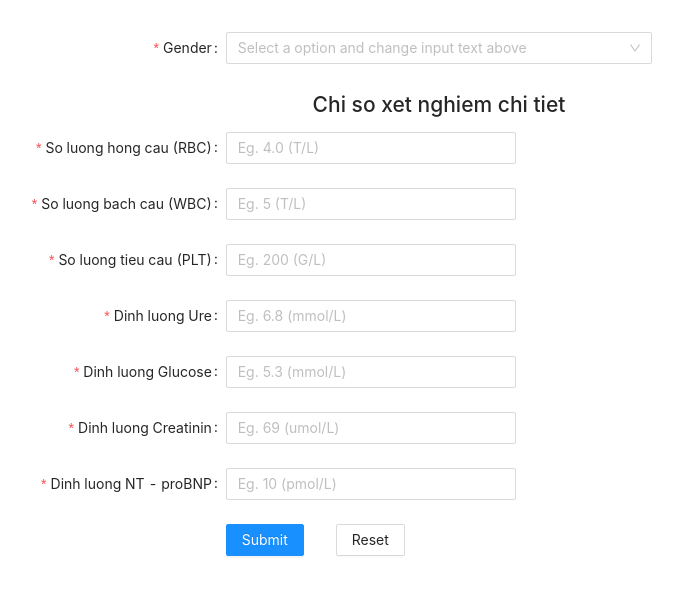
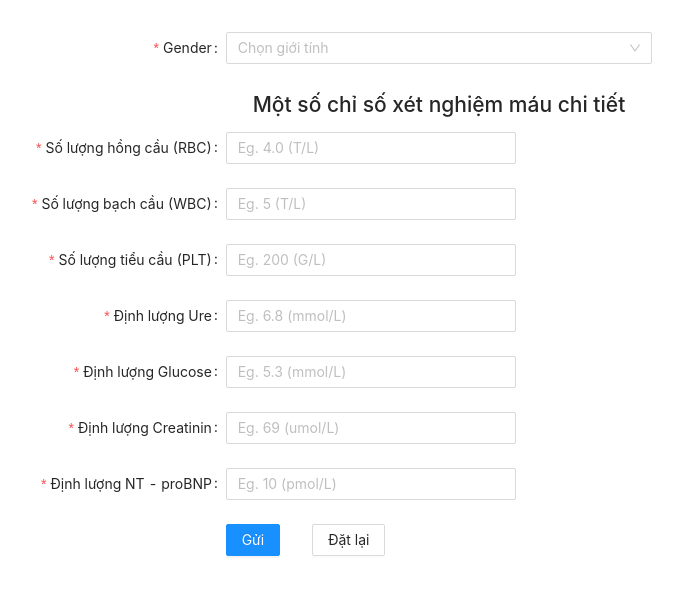
Before and after one commit to LeDucLoi193/HealthyWebsite, a React (Create React App) app in the folder client/: page /input-data/viem-phoi-xn in a window 1280 px wide. Shown: the top 594 px of the page, without its empty margins (201-884 px from the left). Built offline with nearby package versions, Linux system fonts and the light colour scheme.

Commit message:
change to VNese

```diff
--- a/client/src/components/data/Gout.js
+++ b/client/src/components/data/Gout.js
@@ -67,14 +67,14 @@ const Gout = () => {
           ]}
         >
           <Select
-            placeholder="Select a option and change input text above"
+            placeholder="Chọn giới tính"
             allowClear
           >
-            <Option value="male">Male</Option>
-            <Option value="female">Female</Option>
+            <Option value="male">Nam</Option>
+            <Option value="female">Nữ</Option>
           </Select>
         </Form.Item>
-        <h2>Chi so xet nghiem</h2>
+        <h2>Chỉ số xét nghiệm</h2>
         <Form.Item
           name="axiduric"
           label="Axid Uric"
@@ -84,99 +84,99 @@ const Gout = () => {
             },
           ]}
         >
-          <InputNumber placeholder="Eg. 250 (mmol/L)" />
+          <InputNumber placeholder="VD. 250 (mmol/L)" />
         </Form.Item>
 
         <Form.Item
           name="CRP.hs"
-          label="Dinh luong CRP.hs"
+          label="Định lượng CRP.hs"
           rules={[
             {
               required: true,
             },
           ]}
         >
-          <InputNumber placeholder="Eg. 3.5 (mg/L)" />
+          <InputNumber placeholder="VD. 3.5 (mg/L)" />
         </Form.Item>
 
         <Form.Item
           name="WBC"
-          label="So luong bach cau (WBC)"
+          label="Số lượng bạch cầu (WBC)"
           rules={[
             {
               required: true,
             },
           ]}
         >
-          <InputNumber placeholder="Eg. 5 (T/L)" />
+          <InputNumber placeholder="VD. 5 (T/L)" />
         </Form.Item>
 
         <Form.Item
           name="NEUT"
-          label="Ti le bach cau trung tinh (%)"
+          label="Tỉ lệ bạch cầu trung tính (%)"
           rules={[
             {
               required: true,
             },
           ]}
         >
-          <InputNumber placeholder="Eg. 50 (%)" />
+          <InputNumber placeholder="VD. 50 (%)" />
         </Form.Item>
 
         <Form.Item
           name="LYM"
-          label="Ti le bach cau Lympho (%)"
+          label="Tỉ lệ bạch cầu Lympho (%)"
           rules={[
             {
               required: true,
             },
           ]}
         >
-          <InputNumber placeholder="Eg. 30 (%)" />
+          <InputNumber placeholder="VD. 30 (%)" />
         </Form.Item>
 
         <Form.Item
           name="pH"
-          label="Do pH"
+          label="Độ pH"
           rules={[
             {
               required: true,
             },
           ]}
         >
-          <InputNumber placeholder="Eg. 6.0" />
+          <InputNumber placeholder="VD. 6.0" />
         </Form.Item>
 
         <Form.Item
           name="glucose"
-          label="Dinh luong glucose"
+          label="Định lượng glucose"
           rules={[
             {
               required: true,
             },
           ]}
         >
-          <InputNumber placeholder="Eg. 5.0 (mmol/L)" />
+          <InputNumber placeholder="VD. 5.0 (mmol/L)" />
         </Form.Item>
 
         <Form.Item
           name="Cortisol"
-          label="Dinh luong Cortisol"
+          label="Định lượng Cortisol"
           rules={[
             {
               required: true,
             },
           ]}
         >
-          <InputNumber placeholder="Eg. 250 (mnmol/L)" />
+          <InputNumber placeholder="VD. 250 (mnmol/L)" />
         </Form.Item>
 
         <Form.Item {...tailLayout}>
           <Button type="primary" htmlType="submit" loading={loading}>
-            Submit
+            Gửi
           </Button>
           <Button htmlType="button" onClick={onReset}>
-            Reset
+            Đặt lại
           </Button>
         </Form.Item>
       </Form>
--- a/client/src/components/data/LoangXuong.js
+++ b/client/src/components/data/LoangXuong.js
@@ -68,14 +68,14 @@ const LoangXuong = () => {
           ]}
         >
           <Select
-            placeholder="Select a option and change input text above"
+            placeholder="Chọn giới tính"
             allowClear
           >
-            <Option value="male">Male</Option>
-            <Option value="female">Female</Option>
+            <Option value="male">Nam</Option>
+            <Option value="female">Nữ</Option>
           </Select>
         </Form.Item>
-        <h2>Chi so T-Score cho moi vung</h2>
+        <h2>Chỉ số T-Score cho mỗi vùng</h2>
         <Form.Item
           name="L1"
           label="L1"
@@ -97,7 +97,7 @@ const LoangXuong = () => {
             },
           ]}
         >
-          <InputNumber placeholder="Eg. 0.5" />
+          <InputNumber placeholder="VD. 0.5" />
         </Form.Item>
 
         <Form.Item
@@ -109,7 +109,7 @@ const LoangXuong = () => {
             },
           ]}
         >
-          <InputNumber placeholder="Eg. -0.5" />
+          <InputNumber placeholder="VD. -0.5" />
         </Form.Item>
 
         <Form.Item
@@ -121,7 +121,7 @@ const LoangXuong = () => {
             },
           ]}
         >
-          <InputNumber placeholder="Eg. -3" />
+          <InputNumber placeholder="VD. -3" />
         </Form.Item>
 
         <Form.Item
@@ -133,15 +133,15 @@ const LoangXuong = () => {
             },
           ]}
         >
-          <InputNumber placeholder="Eg. -2.6" />
+          <InputNumber placeholder="VD. -2.6" />
         </Form.Item>
 
         <Form.Item {...tailLayout}>
           <Button type="primary" htmlType="submit" loading={loading}>
-            Submit
+            Gửi
           </Button>
           <Button htmlType="button" onClick={onReset}>
-            Reset
+            Đặt lại
           </Button>
         </Form.Item>
       </Form>
--- a/client/src/components/data/VPXetNghiem.js
+++ b/client/src/components/data/VPXetNghiem.js
@@ -67,17 +67,17 @@ const VPXetNghiem = () => {
           ]}
         >
           <Select
-            placeholder="Select a option and change input text above"
+            placeholder="Chọn giới tính"
             allowClear
           >
-            <Option value="male">Male</Option>
-            <Option value="female">Female</Option>
+            <Option value="male">Nam</Option>
+            <Option value="female">Nữ</Option>
           </Select>
         </Form.Item>
-        <h2>Chi so xet nghiem chi tiet</h2>
+        <h2>Một số chỉ số xét nghiệm máu chi tiết</h2>
         <Form.Item
           name="RBC"
-          label="So luong hong cau (RBC)"
+          label="Số lượng hồng cầu (RBC)"
           rules={[
             {
               required: true,
@@ -89,7 +89,7 @@ const VPXetNghiem = () => {
 
         <Form.Item
           name="WBC"
-          label="So luong bach cau (WBC)"
+          label="Số lượng bạch cầu  (WBC)"
           rules={[
             {
               required: true,
@@ -101,7 +101,7 @@ const VPXetNghiem = () => {
 
         <Form.Item
           name="PLT"
-          label="So luong tieu cau (PLT)"
+          label="Số lượng tiểu cầu (PLT)"
           rules={[
             {
               required: true,
@@ -113,7 +113,7 @@ const VPXetNghiem = () => {
 
         <Form.Item
           name="Ure"
-          label="Dinh luong Ure"
+          label="Định lượng Ure"
           rules={[
             {
               required: true,
@@ -125,7 +125,7 @@ const VPXetNghiem = () => {
 
         <Form.Item
           name="Glucose"
-          label="Dinh luong Glucose"
+          label="Định lượng Glucose"
           rules={[
             {
               required: true,
@@ -137,7 +137,7 @@ const VPXetNghiem = () => {
 
         <Form.Item
           name="Creatinin"
-          label="Dinh luong Creatinin"
+          label="Định lượng Creatinin"
           rules={[
             {
               required: true,
@@ -149,7 +149,7 @@ const VPXetNghiem = () => {
 
         <Form.Item
           name="proBNP"
-          label="Dinh luong NT - proBNP"
+          label="Định lượng NT - proBNP"
           rules={[
             {
               required: true,
@@ -161,10 +161,10 @@ const VPXetNghiem = () => {
 
         <Form.Item {...tailLayout}>
           <Button type="primary" htmlType="submit" loading={loading}>
-            Submit
+            Gửi
           </Button>
           <Button htmlType="button" onClick={onReset}>
-            Reset
+            Đặt lại
           </Button>
         </Form.Item>
       </Form>
--- a/client/src/components/data/ViemPhoi.js
+++ b/client/src/components/data/ViemPhoi.js
@@ -63,24 +63,24 @@ const ViemPhoi = () => {
           ]}
         >
           <Select
-            placeholder="Select a option and change input text above"
+            placeholder="Chọn giới tính"
             allowClear
           >
-            <Option value="male">Male</Option>
-            <Option value="female">Female</Option>
+            <Option value="male">Nam</Option>
+            <Option value="female">Nữ</Option>
           </Select>
         </Form.Item>
-        <h2>Chi so chung</h2>
+        <h2>Chỉ số chung</h2>
         <Form.Item
           name="HuyetAp"
-          label="Huyet ap"
+          label="Huyết áp"
           rules={[
             {
               required: true,
             },
           ]}
         >
-          <Input placeholder="Eg. 120/80 (mmHg)" />
+          <Input placeholder="VD. 120/80 (mmHg)" />
         </Form.Item>
 
         <Form.Item
@@ -92,39 +92,39 @@ const ViemPhoi = () => {
             },
           ]}
         >
-          <InputNumber placeholder="Eg. 25.6" />
+          <InputNumber placeholder="VD. 25.6" />
         </Form.Item>
 
         <Form.Item
           name="NhipTim"
-          label="Nhip Tim"
+          label="Nhịp tim"
           rules={[
             {
               required: true,
             },
           ]}
         >
-          <InputNumber placeholder="Eg. 90 (nhip/phut)" />
+          <InputNumber placeholder="VD. 90 (nhịp/phút)" />
         </Form.Item>
 
         <Form.Item
           name="NhipTho"
-          label="Nhip Tho"
+          label="Nhịp thở"
           rules={[
             {
               required: true,
             },
           ]}
         >
-          <InputNumber placeholder="Eg. 19 (lan/phut)" />
+          <InputNumber placeholder="VD. 19 (lần/phút)" />
         </Form.Item>
 
         <Form.Item {...tailLayout}>
           <Button type="primary" htmlType="submit">
-            Submit
+            Gửi
           </Button>
           <Button htmlType="button" onClick={onReset}>
-            Reset
+            Đặt lại
           </Button>
         </Form.Item>
       </Form>
--- a/client/src/components/menu/BMI.js
+++ b/client/src/components/menu/BMI.js
@@ -1,6 +1,5 @@
-import React, { useEffect, useState } from 'react';
+import React, { useState } from 'react';
 import { Form, Modal, Button, Select, InputNumber } from 'antd';
-import Navbar from '../menu/Navbar';
 
 import '../../styles/home.css'
 
@@ -26,7 +25,6 @@ const BMI = () => {
   const [isModalVisible, setIsModalVisible] = useState(false);
   const [loading, setLoading] = useState(false);
   const [result, setResult] = useState(0);
-  const [bmiState, setBmiState] = useState('');
 
   const handleOk = () => {
     setIsModalVisible(false);
@@ -36,19 +34,9 @@ const BMI = () => {
     setIsModalVisible(false);
   };
 
-  function resolveBMI(values, setResult, callback){
-    setResult(values.weight*10000/(values.height*values.height));
-    callback(result);
-  }
   const onFinish = (values) => {
     setResult(values.weight*10000/(values.height*values.height));
-
-    // if(result < 18.5) setBmiState('Gầy. Hãy chăm chỉ tập thể dục!')
-    // else if(result >= 18.5 && result <= 25) setBmiState("Bình thường.");
-    // else setBmiState("Bạn béo quá. Giảm cân đi!!!")
-
     setIsModalVisible(true);
-
   }
 
   const onReset = () => {
@@ -57,17 +45,6 @@ const BMI = () => {
 
   return (
     <div>
-      {/* <Modal
-        title="Basic Modal"
-        visible={isModalVisible}
-        onOk={handleOk}
-        onCancel={handleCancel}
-        footer={null}
-      >
-        <Button danger href='/sign-in'>
-          Login again
-        </Button>
-      </Modal> */}
       <Modal
         title="Chi so BMI"
         visible={isModalVisible}
@@ -75,7 +52,6 @@ const BMI = () => {
         onCancel={handleCancel}
       >
           <div>Chi so BMI cua ban: {result}</div>
-          {/* <div>Tình trạng cơ thể bạn: {bmiState}</div> */}
       </Modal>
       <Form {...layout} form={form} name="control-hooks" onFinish={(values) => onFinish(values)}>
         <Form.Item
@@ -88,7 +64,7 @@ const BMI = () => {
           ]}
         >
           <Select
-            placeholder="Select a option and change input text above"
+            placeholder="Chọn giới tính"
             allowClear
           >
             <Option value="male">Nam</Option>
@@ -106,7 +82,7 @@ const BMI = () => {
           ]}
         >
           <InputNumber
-            placeholder="Eg. 176 (cm)"
+            placeholder="VD. 176 (cm)"
            />
         </Form.Item>
 
@@ -120,7 +96,7 @@ const BMI = () => {
           ]}
         >
           <InputNumber
-            placeholder="Eg. 65 (kg)"
+            placeholder="VD. 65 (kg)"
             />
         </Form.Item>
 
@@ -133,9 +109,6 @@ const BMI = () => {
           </Button>
         </Form.Item>
       </Form>
-      <a href="https://instagram.com/tichambers99" target="_blank">
-          Click here to see more about BMI
-      </a>
     </div>
   );
 }
```
